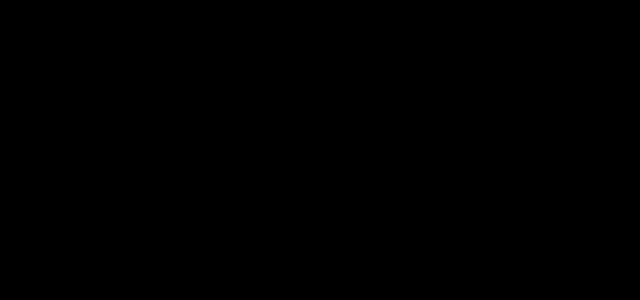
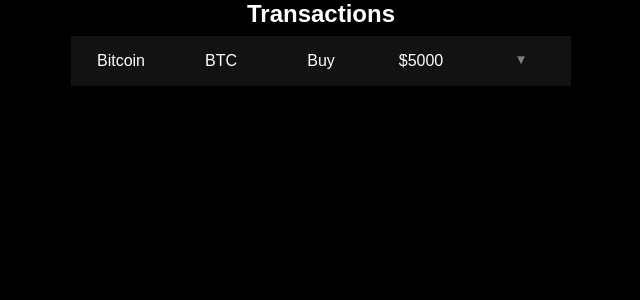
Before and after one commit to EvgeniTN/crypto-trading-sim, a React (Vite) app in the folder frontend/: page /transactions in a window 1280 px wide. Before the commit this address had no page. Shown: the top 300 px of the page, without its empty margins (319-959 px from the left). Built offline with nearby package versions, Linux system fonts and the light colour scheme.

Commit message:
Add Transactions page, and TransactionCard component, and style them

```diff
--- a/frontend/src/App.jsx
+++ b/frontend/src/App.jsx
@@ -1,15 +1,17 @@
 import "./App.css";
 import Login from "./pages/Login";
-import {BrowserRouter, Route, Routes} from "react-router-dom";
+import { BrowserRouter, Route, Routes } from "react-router-dom";
 import Home from "./pages/Home.jsx";
+import Transactions from "./pages/Transactions.jsx";
 
 function App() {
 	return (
 		<>
 			<BrowserRouter>
 				<Routes>
-					<Route path='/' element={<Login/>}/>
-					<Route path="/home" element={<Home/>}/>
+					<Route path="/" element={<Login />} />
+					<Route path="/home" element={<Home />} />
+					<Route path="/transactions" element={<Transactions />} />
 				</Routes>
 			</BrowserRouter>
 		</>
--- /dev/null
+++ b/frontend/src/components/TransactionCard.jsx
@@ -0,0 +1,79 @@
+import React, { useState } from "react";
+import "./component_css/transaction_card.css";
+
+function TransactionCard({
+	buy,
+	price,
+	quantity,
+	symbol,
+	name,
+	total,
+	profit_loss,
+	timestamp,
+}) {
+	const [dropdownOpen, setDropdownOpen] = useState(false);
+
+	return (
+		<>
+			<div className="small-card">
+				<p>{name}</p>
+				<p>{symbol}</p>
+				<p>{buy ? "Buy" : "Sell"}</p>
+				<p>{total}</p>
+				<button
+					className="dropdown-button"
+					onClick={() => setDropdownOpen(!dropdownOpen)}
+				>
+					{dropdownOpen ? "▲" : "▼"}
+				</button>
+			</div>
+			{dropdownOpen && (
+				<div className="transaction-card">
+					<div className="transaction-card-content">
+						<div className="info-row">
+							<p>Type</p>
+							<p>{buy ? "Buy" : "Sell"}</p>
+						</div>
+						<hr />
+						<div className="info-row">
+							<p>Name</p>
+							<p>{name}</p>
+						</div>
+						<hr />
+						<div className="info-row">
+							<p>Symbol</p>
+							<p>{symbol}</p>
+						</div>
+						<hr />
+						<div className="info-row">
+							<p>Price</p>
+							<p>{price}</p>
+						</div>
+						<hr />
+						<div className="info-row">
+							<p>Quantity</p>
+							<p>{quantity}</p>
+						</div>
+						<hr />
+						<div className="info-row">
+							<p>Total</p>
+							<p>{total}</p>
+						</div>
+						<hr />
+						<div className="info-row">
+							<p>Profit/Loss</p>
+							<p>{buy ? "N/A" : profit_loss}</p>
+						</div>
+						<hr />
+						<div className="info-row">
+							<p>Filled on</p>
+							<p>{new Date(timestamp).toLocaleString()}</p>
+						</div>
+					</div>
+				</div>
+			)}
+		</>
+	);
+}
+
+export default TransactionCard;
--- /dev/null
+++ b/frontend/src/components/component_css/transaction_card.css
@@ -0,0 +1,35 @@
+.transaction-card {
+	background-color: #121212;
+}
+
+.small-card {
+	display: flex;
+	justify-content: space-around;
+	background-color: #121212;
+}
+
+.small-card > * {
+	flex-basis: 20%;
+	padding: 1rem;
+}
+
+.transaction-card-content {
+	display: flex;
+	flex-direction: column;
+	justify-content: center;
+	align-items: center;
+}
+
+.info-row {
+	/* border: 1px solid salmon; */
+	width: 90%;
+	display: flex;
+	justify-content: space-between;
+	padding: 1rem 0rem;
+}
+
+hr {
+	width: 90%;
+	border: 0;
+	border-top: 1px solid rgb(32, 32, 32);
+}
--- a/frontend/src/pages/Home.jsx
+++ b/frontend/src/pages/Home.jsx
@@ -1,5 +1,5 @@
 import React, { useEffect, useRef, useState } from "react";
-import { useNavigate } from "react-router-dom";
+import { useNavigate , Link} from "react-router-dom";
 import CoinCard from "../components/CoinCard";
 import "./pages_css/home.css";
 
@@ -106,11 +106,13 @@ function Home() {
 						<p>Balance: ${user.balance}</p>
 					</div>
 					<div className="navbar-actions">
-						<a href="" className="transaction-btn">
+						<Link to="/transactions" className="transaction-btn">
 							View Transactions
-						</a>
+						</Link>
 						<button className="reset-btn">Reset Account</button>
-						<button className="logout-btn" onClick={handleLogout}>Logout</button>
+						<button className="logout-btn" onClick={handleLogout}>
+							Logout
+						</button>
 					</div>
 				</div>
 			)}
--- /dev/null
+++ b/frontend/src/pages/Transactions.jsx
@@ -0,0 +1,44 @@
+import React from "react";
+import TransactionCard from "../components/TransactionCard";
+import "./pages_css/transactions.css";
+import { Link } from "react-router-dom";
+
+function Transactions() {
+	const user = JSON.parse(localStorage.getItem("user"));
+
+	return (
+		<>
+			<div className="transaction-container">
+				{user && (
+					<div className="navbar">
+						<div className="user-info">
+							<p>
+								Welcome, <span>{user.username}</span>
+							</p>
+							<p>Balance: ${user.balance}</p>
+						</div>
+
+						<Link to="/home" className="home-btn">
+							Go to Home
+						</Link>
+					</div>
+				)}
+				<div className="transaction-list">
+					<h2>Transactions</h2>
+					<TransactionCard
+						buy={true}
+						price="$50000"
+						quantity="0.1"
+						symbol="BTC"
+						name="Bitcoin"
+						total="$5000"
+						profit_loss="0"
+						timestamp={Date.now()}
+					/>
+				</div>
+			</div>
+		</>
+	);
+}
+
+export default Transactions;
--- /dev/null
+++ b/frontend/src/pages/pages_css/transactions.css
@@ -0,0 +1,25 @@
+.transaction-container {
+	color: white;
+	display: flex;
+	flex-direction: column;
+	justify-content: center;
+	align-items: center;
+}
+
+.transaction-list {
+	display: flex;
+	flex-direction: column;
+	text-align: center;
+	gap: 0.5rem;
+	width: 50%;
+	max-width: 500px;
+	min-width: 300px;
+}
+
+.home-btn {
+	color: white;
+}
+
+.home-btn:hover {
+	color: aqua;
+}
```
Also changed, not shown: frontend/src/components/CoinCard.jsx (+4 -4 lines).
